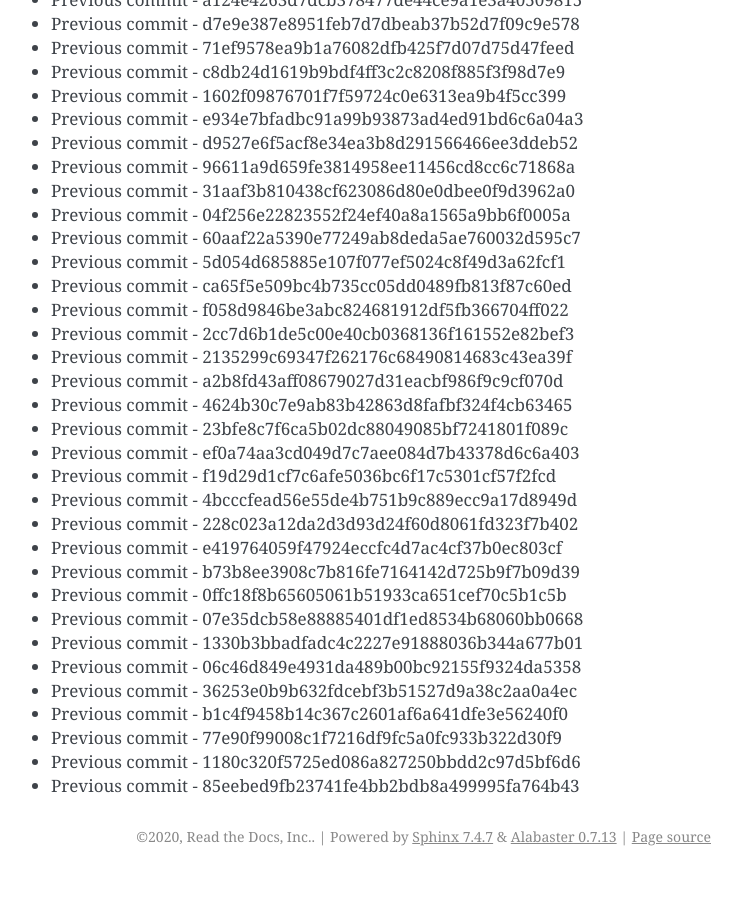
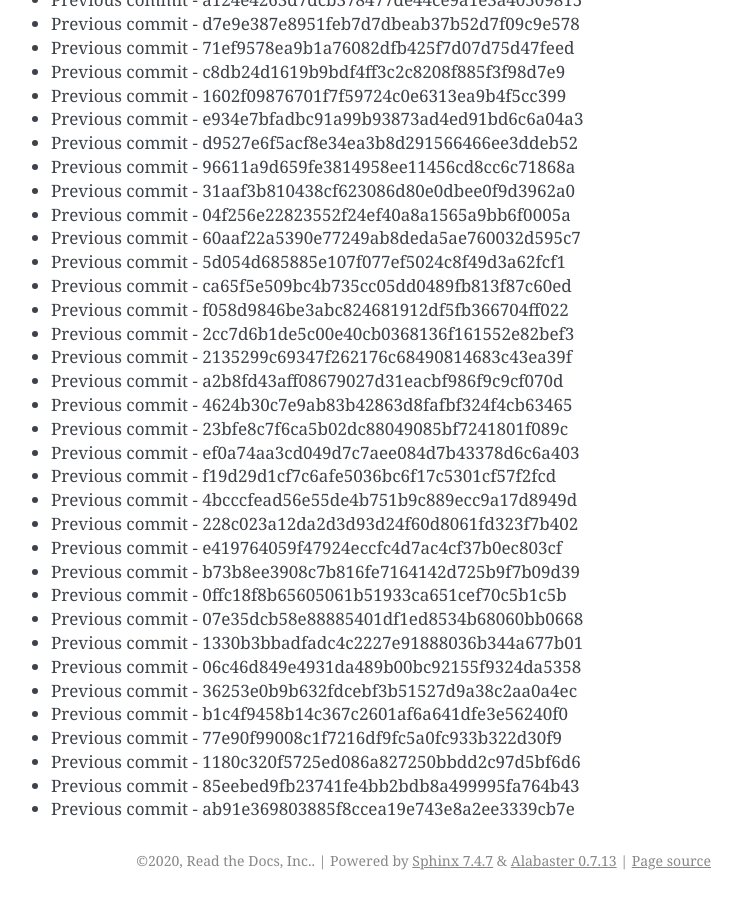
Before and after one commit to readthedocs/rtd-git-stresstest, a Sphinx documentation site: the page built from docs/updates.rst, in a window 1280 px wide and 900 px high, scrolled down 65692 px. Shown: the whole window, without its empty margins (399-1141 px from the left). Built offline with Sphinx 7.4.7, drawn with Linux system fonts in a browser that asks for light colours; before the commit the page ends 66568 px from its top, so only the background shows below that.

Commit message:
Generating commit from previous: ab91e369803885f8ccea19e743e8a2ee3339cb7e

```diff
--- a/docs/updates.rst
+++ b/docs/updates.rst
@@ -2792,3 +2792,4 @@ It can be tested for any performance characteristics.
 * Previous commit - 77e90f99008c1f7216df9fc5a0fc933b322d30f9
 * Previous commit - 1180c320f5725ed086a827250bbdd2c97d5bf6d6
 * Previous commit - 85eebed9fb23741fe4bb2bdb8a499995fa764b43
+* Previous commit - ab91e369803885f8ccea19e743e8a2ee3339cb7e
```
